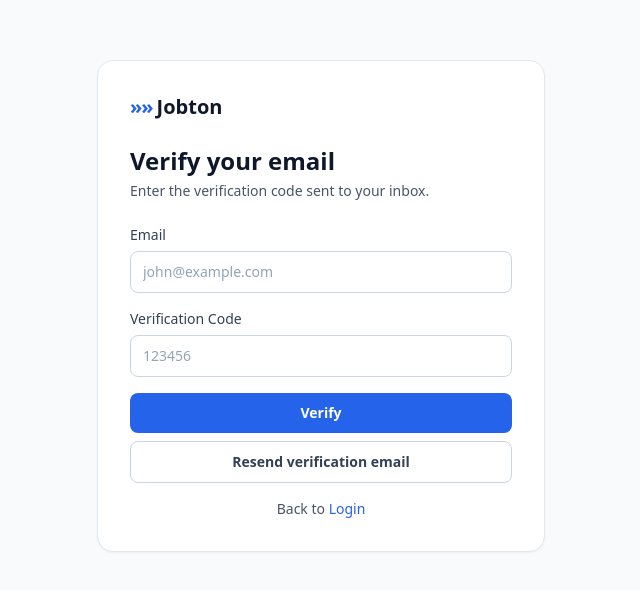
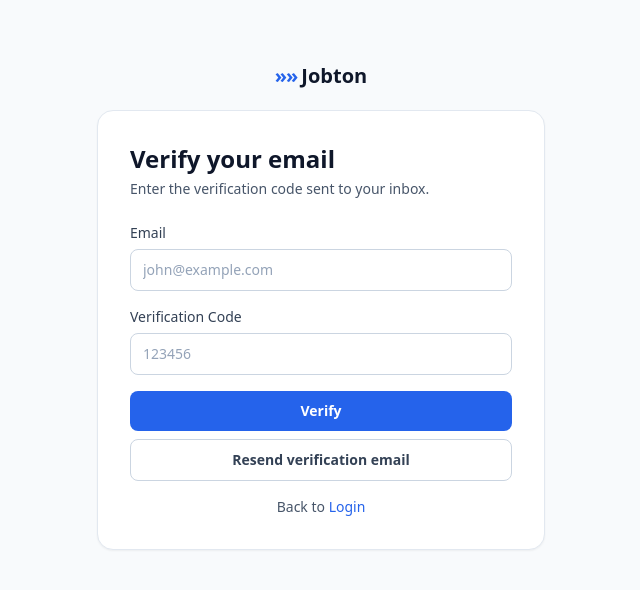
Before and after one commit to bogbogu/jobton, a React (Vite) app: page /verify-email in a window 1280 px wide. Shown: the part 110-700 px from the top of the page, without its empty margins (319-959 px from the left). Built offline with nearby package versions, Linux system fonts and the light colour scheme; no server answers.

Commit message:
Refactored resend verification email page to move logo outside the verification area

```diff
--- a/src/features/Auth/ForgotPassword/components/ForgotPasswordForm.tsx
+++ b/src/features/Auth/ForgotPassword/components/ForgotPasswordForm.tsx
@@ -13,7 +13,11 @@ const ForgotPasswordForm = () => {
   } = form;
 
   return (
-    <AuthCard title="Forgot password" description="Enter your email and we will send a reset link.">
+    <AuthCard
+      title="Forgot password"
+      description="Enter your email and we will send a reset link."
+      logoPlacement="outside"
+    >
       <form onSubmit={handleSubmit(onSubmit)} className="space-y-4" noValidate>
         {successMessage && (
           <p role="status" className="rounded-lg border border-green-200 bg-green-50 px-3 py-2 text-sm text-green-700 dark:border-green-900/60 dark:bg-green-950/30 dark:text-green-300">
--- a/src/features/Auth/ResetPassword/components/ResetPasswordForm.tsx
+++ b/src/features/Auth/ResetPassword/components/ResetPasswordForm.tsx
@@ -13,7 +13,11 @@ const ResetPasswordForm = () => {
   } = form;
 
   return (
-    <AuthCard title="Reset password" description="Choose a new password for your account.">
+    <AuthCard
+      title="Reset password"
+      description="Choose a new password for your account."
+      logoPlacement="outside"
+    >
       <form onSubmit={handleSubmit(onSubmit)} className="space-y-4" noValidate>
         {successMessage && (
           <p role="status" className="rounded-lg border border-green-200 bg-green-50 px-3 py-2 text-sm text-green-700 dark:border-green-900/60 dark:bg-green-950/30 dark:text-green-300">
--- a/src/features/Auth/VerifyEmail/components/VerifyEmailForm.tsx
+++ b/src/features/Auth/VerifyEmail/components/VerifyEmailForm.tsx
@@ -23,7 +23,11 @@ const VerifyEmailForm = () => {
   } = form;
 
   return (
-    <AuthCard title="Verify your email" description="Enter the verification code sent to your inbox.">
+    <AuthCard
+      title="Verify your email"
+      description="Enter the verification code sent to your inbox."
+      logoPlacement="outside"
+    >
       <form onSubmit={handleSubmit(onSubmit)} className="space-y-4" noValidate>
         {pendingVerificationMessage && (
           <p role="status" className="rounded-lg border border-amber-200 bg-amber-50 px-3 py-2 text-sm text-amber-700 dark:border-amber-900/60 dark:bg-amber-950/30 dark:text-amber-300">
```
